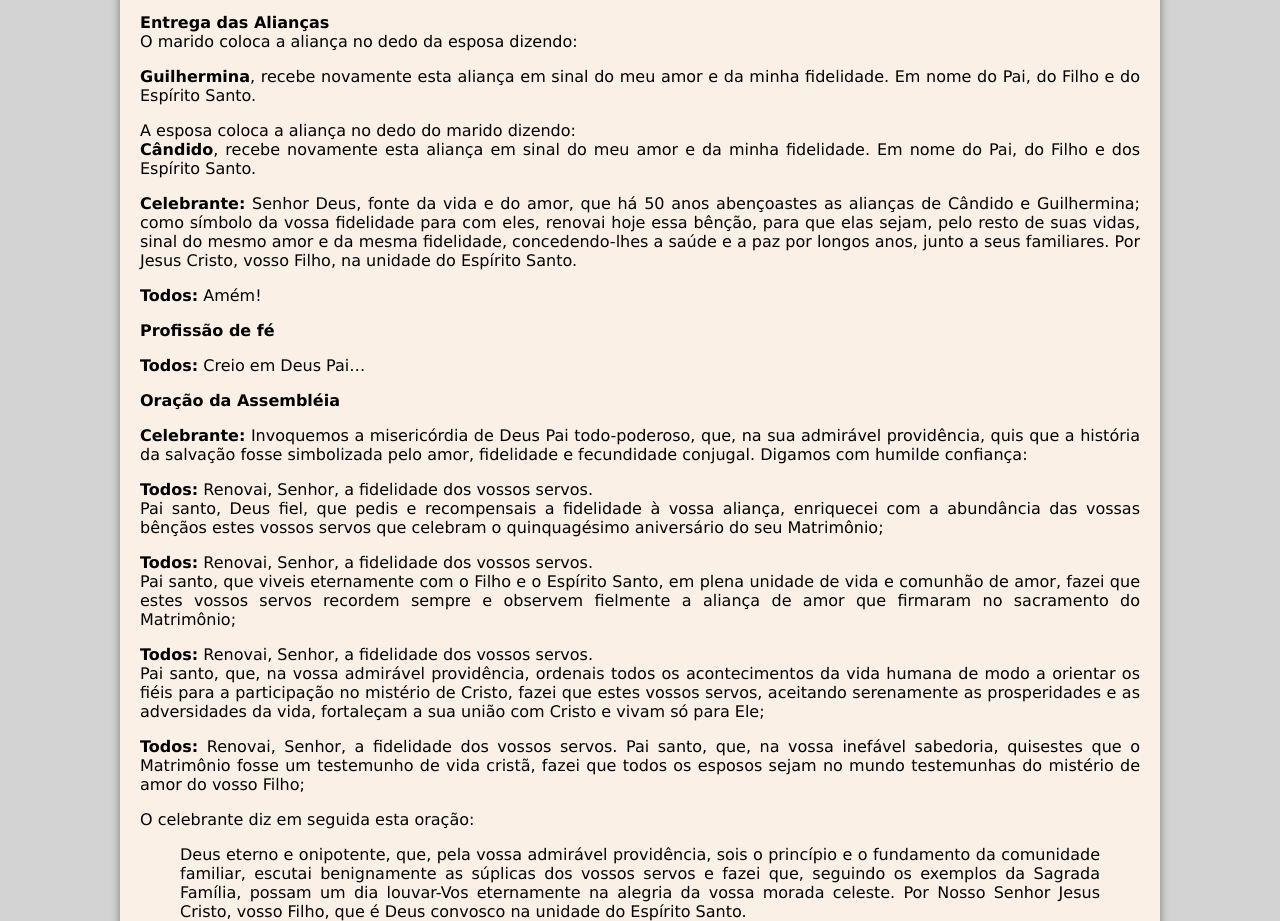
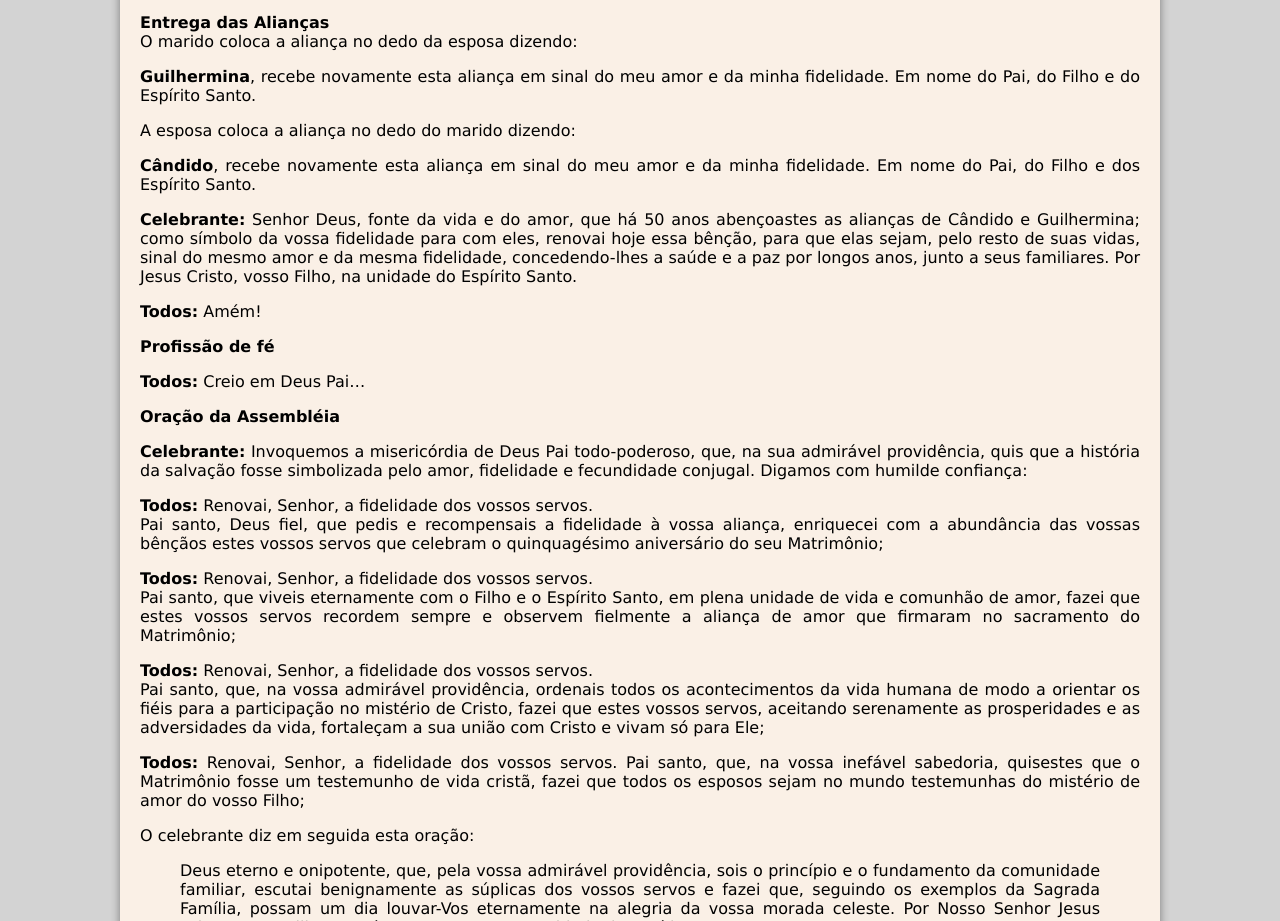
Before and after one commit to marcelotel/bodas, a plain HTML site: page celebracao.html in a window 1280 px wide. Shown: the part 1963-2884 px from the top of the page. Drawn offline with Linux system fonts and the light colour scheme.

Commit message:
Update celebracao.html

```diff
--- a/celebracao.html
+++ b/celebracao.html
@@ -100,8 +100,8 @@
         O marido coloca a aliança no dedo da esposa dizendo:</p>
         <p></p><span class="destaque">Guilhermina</span>, recebe novamente esta aliança em sinal do meu amor e da minha fidelidade. Em nome do Pai, do Filho
         e do Espírito Santo.</p>
-        <p>A esposa coloca a aliança no dedo do marido dizendo:<br>
-        <span class="destaque">Cândido</span>, recebe novamente esta aliança em sinal do meu amor e da minha fidelidade. Em nome do Pai, do Filho e
+        <p>A esposa coloca a aliança no dedo do marido dizendo:</p>
+        <p><span class="destaque">Cândido</span>, recebe novamente esta aliança em sinal do meu amor e da minha fidelidade. Em nome do Pai, do Filho e
         dos Espírito Santo.</p>
         <p>
             <span class="celebrante">Celebrante:</span> Senhor Deus, fonte da vida e do amor, que há 50 anos abençoastes as alianças de Cândido e
```
